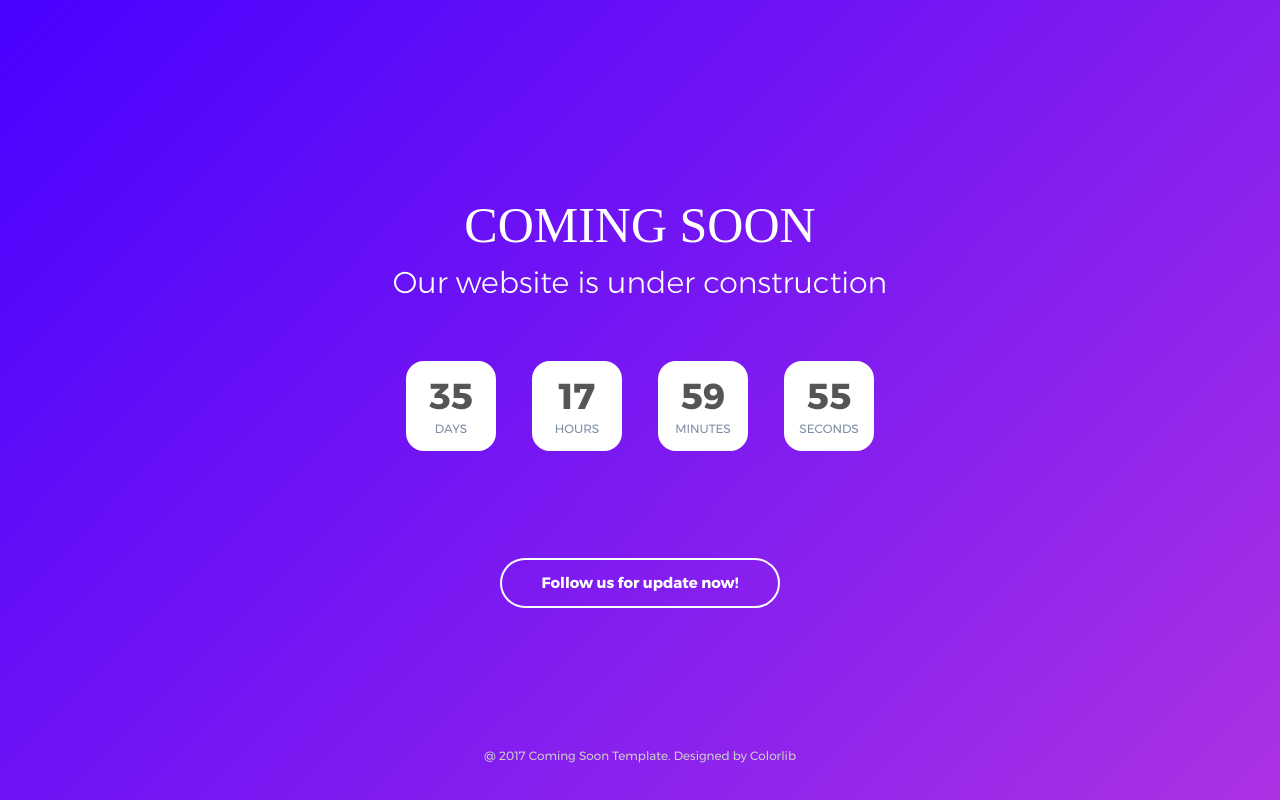
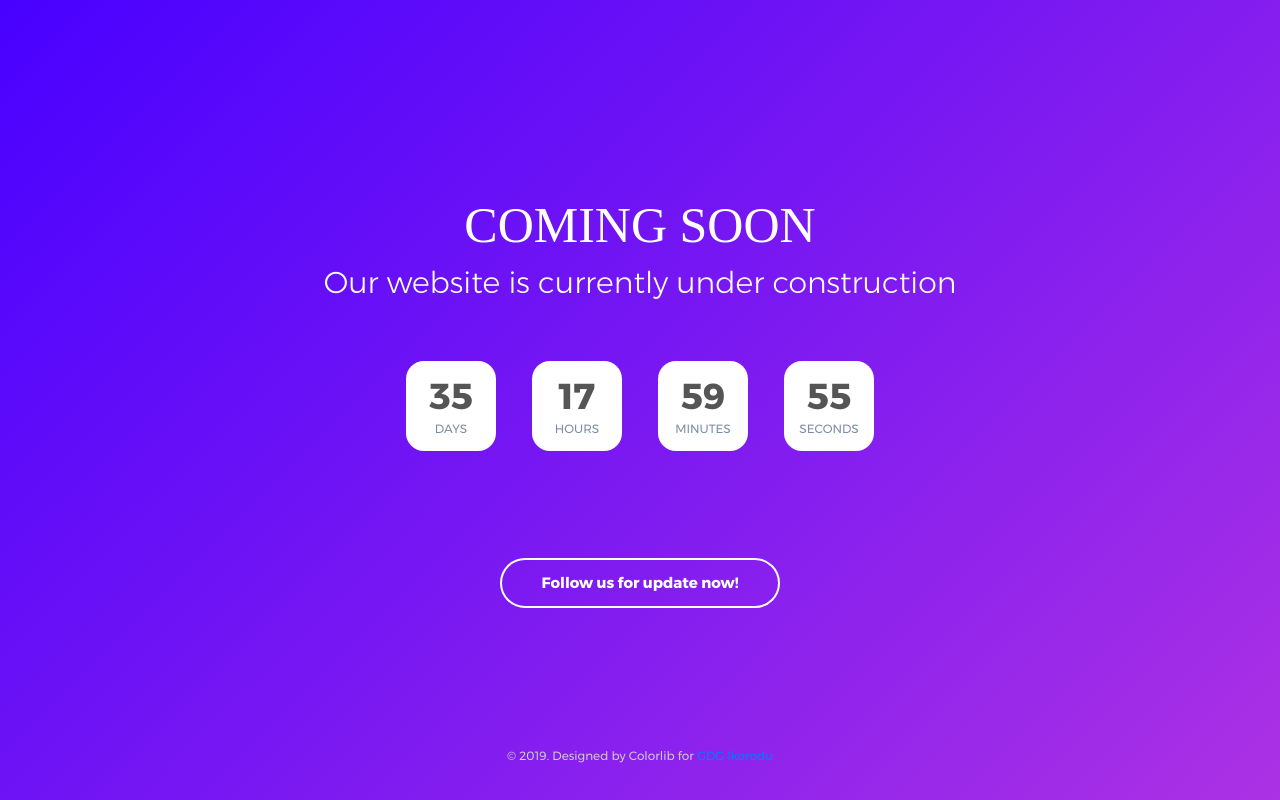
Before and after one commit to K3beros/gdg-ikorodu, a plain HTML site: page index.html in a window 1280 px wide. Drawn offline with Linux system fonts and the light colour scheme; a web font is replaced by a local one.

Commit message:
added some personalized texts and included links to our twitter page

```diff
--- a/index.html
+++ b/index.html
@@ -1,7 +1,7 @@
 <!DOCTYPE html>
 <html lang="en">
 <head>
-	<title>Coming Soon 4</title>
+	<title>GDG Ikorodu</title>
 	<meta charset="UTF-8">
 	<meta name="viewport" content="width=device-width, initial-scale=1">
 <!--===============================================================================================-->
@@ -32,7 +32,7 @@
 			</h3>
 
 			<p class="txt-center l1-txt2 p-b-60">
-				Our website is under construction
+				Our website is currently under construction
 			</p>
 
 			<div class="flex-w flex-c cd100 p-b-82">
@@ -57,13 +57,15 @@
 				</div>
 			</div>
 
-			<button class="flex-c-m s1-txt2 size3 how-btn"  data-toggle="modal" data-target="#subscribe">
+			<a href="twitter.com/gdgikorodu">
+				<button class="flex-c-m s1-txt2 size3 how-btn"  data-toggle="modal" data-target="#subscribe">
 				Follow us for update now!
-			</button>
+				</button>
+			</a>
 		</div>
 
 		<span class="s1-txt3 txt-center">
-			@ 2017 Coming Soon Template. Designed by Colorlib
+			&copy; 2019. Designed by Colorlib for <a href="twitter.com/gdgikorodu">GDG Ikorodu</a>
 		</span>
 
 	</div>
```
